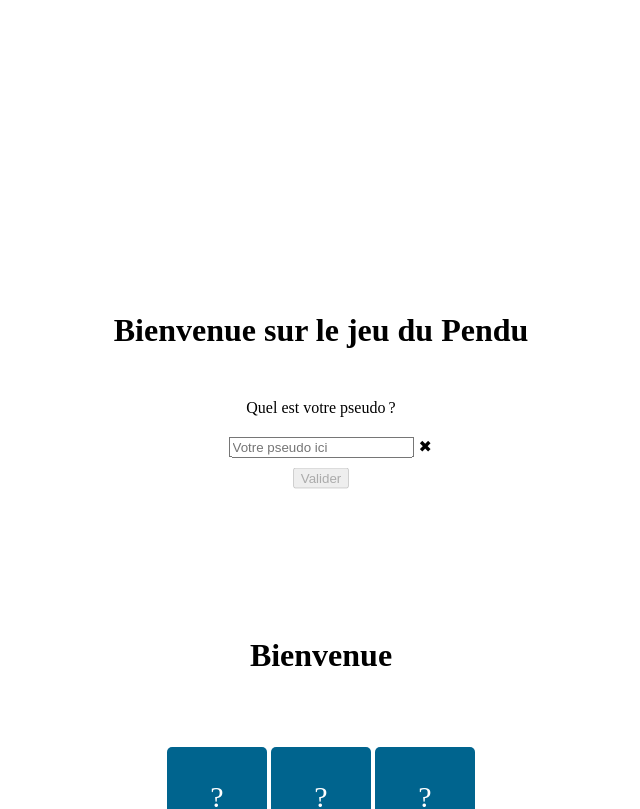
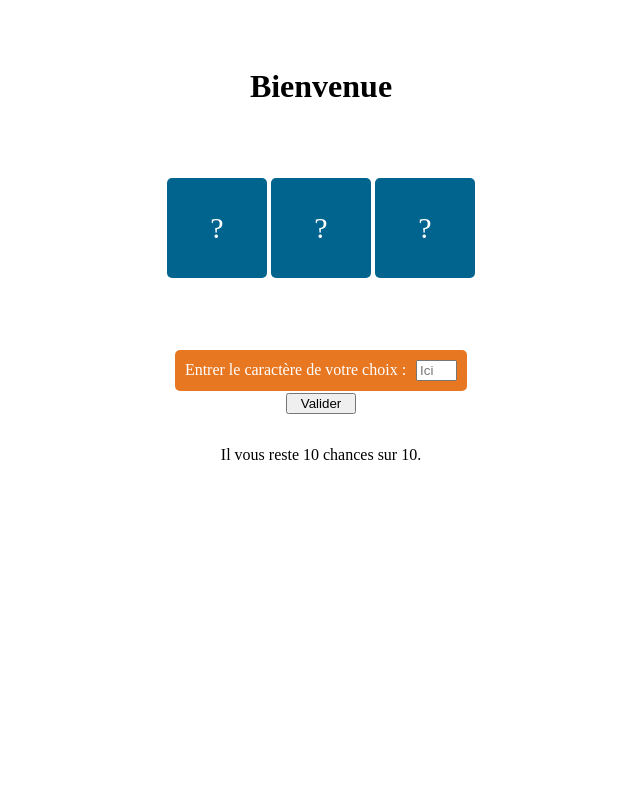
Before and after one commit to StevenMillot/Pendu_angular, an Angular app: page /game in a window 1280 px wide. Shown: the top 809 px of the page, without its empty margins (319-959 px from the left). Built offline with nearby package versions, Linux system fonts and the light colour scheme.

Commit message:
Revert "Redirect root page"
This reverts commit 2160ba993b323914ed145a06c2efb98e2bb7094a.

```diff
--- a/src/app/app.component.html
+++ b/src/app/app.component.html
@@ -1,5 +1,3 @@
 <!--The content below is only a placeholder and can be replaced.-->
 
-<router-outlet>
-  <app-login></app-login>
-</router-outlet>
+<router-outlet></router-outlet>
--- a/src/app/app.module.ts
+++ b/src/app/app.module.ts
@@ -13,7 +13,7 @@ import { ModalComponent } from 'src/components/modal/modal.component';
 const appRoute: Routes = [
    { path: 'login', component: LoginComponent },
    { path: 'game', component: GamePageComponent },
-   { path: '**', component: LoginComponent }
+   { path: '**', redirectTo: '/login' },
 ];
 
 @NgModule({
```
